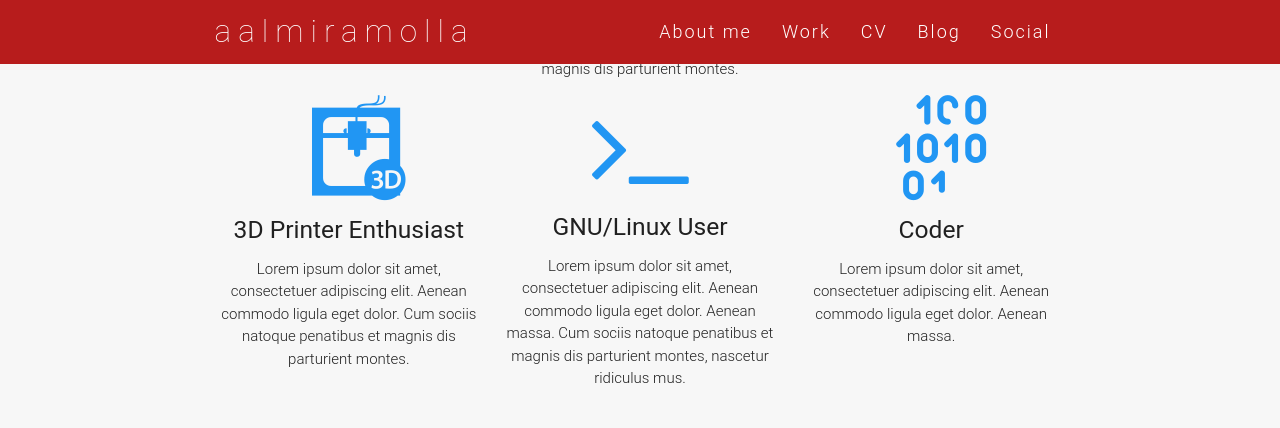
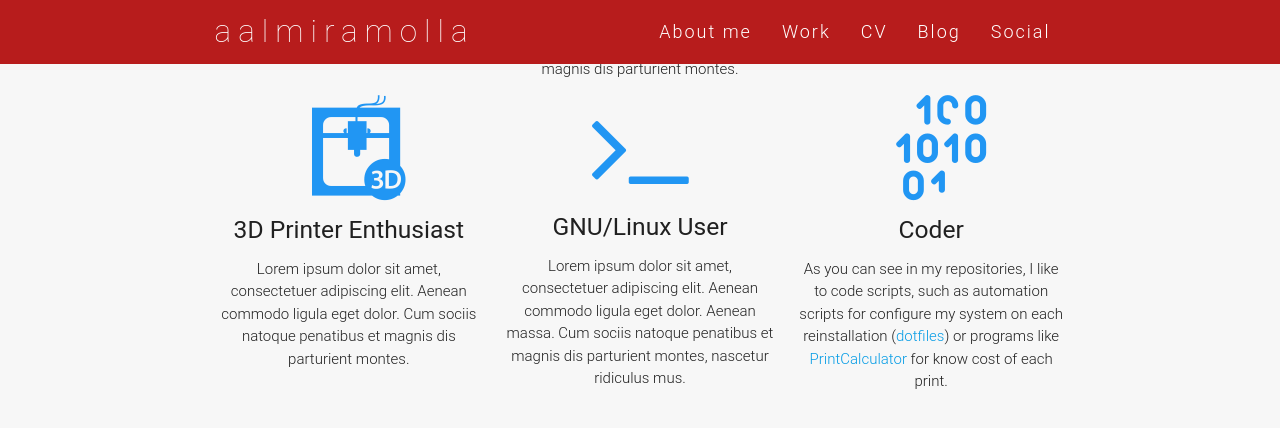
Before and after one commit to aalmiramolla/aalmiramolla.github.io, a Jekyll site: the page built from index.html, in a window 1280 px wide and 900 px high, scrolled down 1364 px. Shown: the top 428 px of the window. Built offline with Jekyll 4.4.1, drawn with Linux system fonts in a browser that asks for light colours; nearby versions of some CDN libraries; some web fonts are replaced.

Commit message:
Added coder content

```diff
--- a/index.html
+++ b/index.html
@@ -54,7 +54,7 @@
         <div class="center promo promo-example">
           <i class="fa flaticon-programminglanguage6"></i>
           <h5 class="promo-caption">Coder</h5>
-          <p class="light center">Lorem ipsum dolor sit amet, consectetuer adipiscing elit. Aenean commodo ligula eget dolor. Aenean massa.</p>
+          <p class="light center">As you can see in my repositories, I like to code scripts, such as automation scripts for configure my system on each reinstallation (<a target="_blank" href="https://github.com/aalmiramolla/dotfiles">dotfiles</a>) or programs like <a target="_blank" href="https://github.com/aalmiramolla/PrintCalculator">PrintCalculator</a> for know cost of each print.</p>
         </div>
       </div>
     </div>
```
